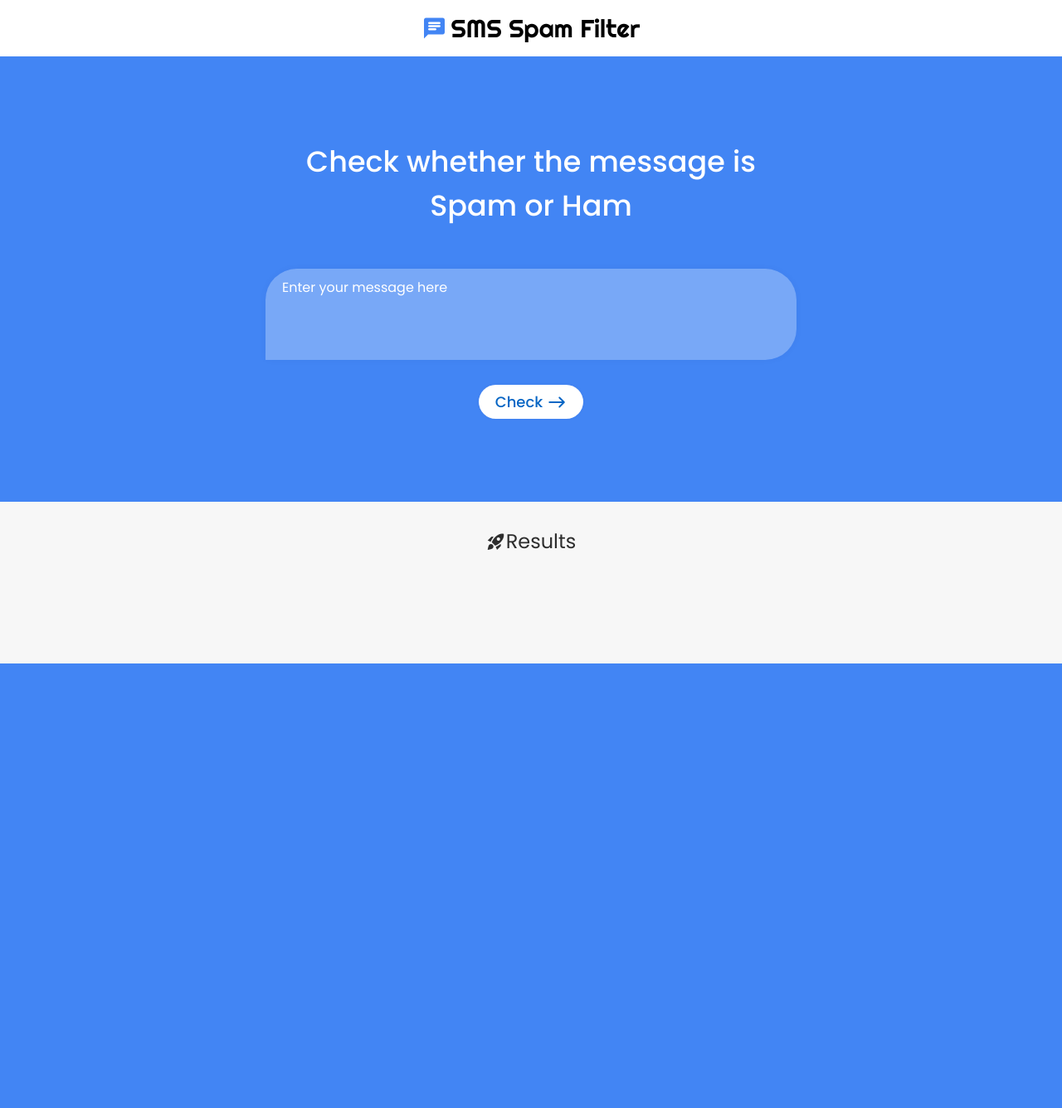
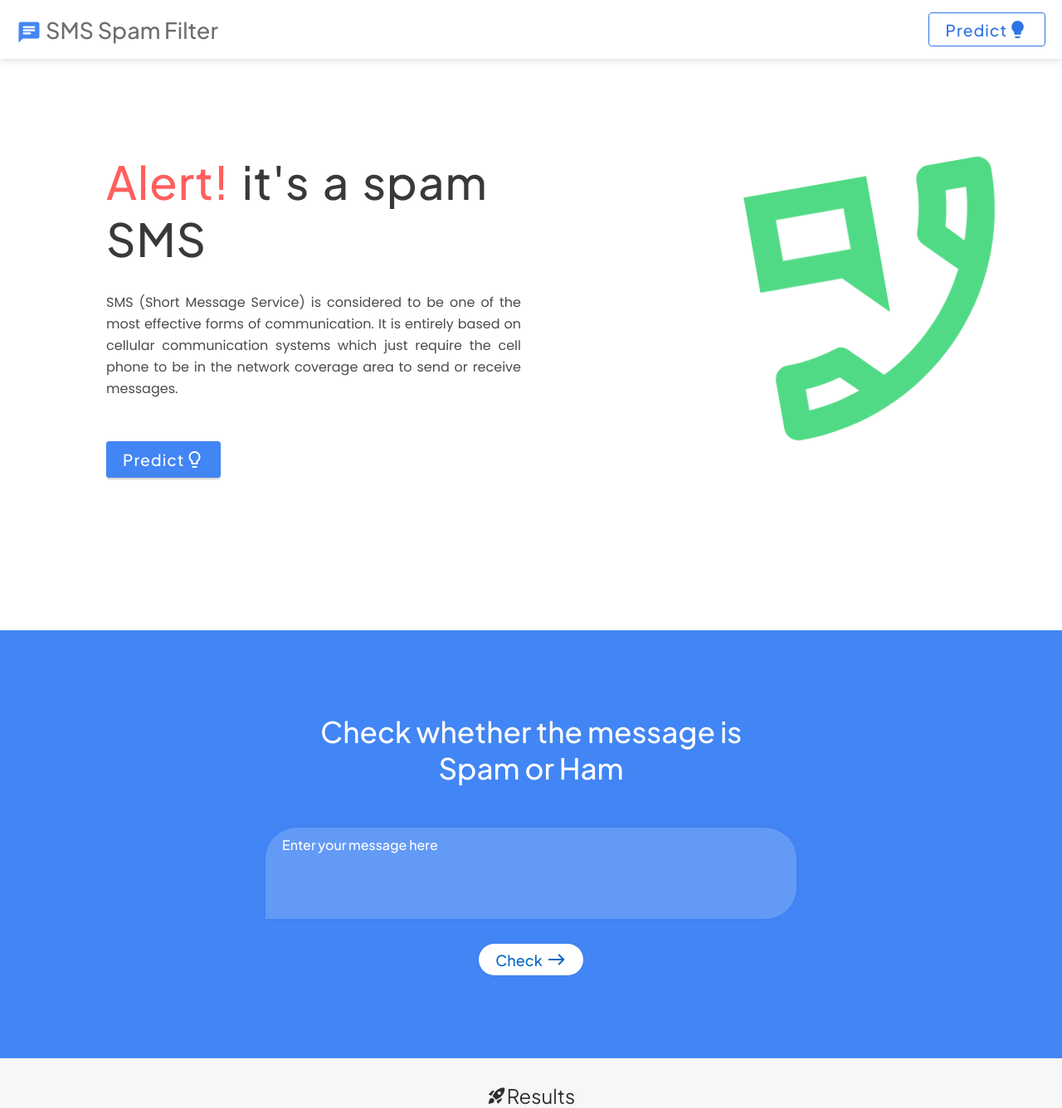
Before and after one commit to Avinashvytla351/Spam-SMS-Filtering, a Flask app: page / in a window 1280 px wide. Shown: the whole page at 83% size. Before the commit the page ends 800 px from the top, so only its background shows below. Run offline with Flask 2, Linux system fonts and the light colour scheme; parts of the project's set-up code (start-up, migrations or seed data) failed here and were passed over.

Commit message:
requirements

```diff
--- a/templates/index.html
+++ b/templates/index.html
@@ -18,6 +18,10 @@
     />
     <link
       href="https://fonts.googleapis.com/css2?family=Poppins:wght@200;300;400;500;600;700&family=Righteous&family=Roboto+Mono:wght@300;400;500;600&family=Roboto:wght@400;500;700&family=Silkscreen:wght@400;700&family=Space+Mono:wght@400;700&display=swap"
+      rel="stylesheet"
+    />
+    <link
+      href="https://fonts.googleapis.com/css2?family=Plus+Jakarta+Sans:wght@300;400;500;600;700&display=swap"
       rel="stylesheet"
     />
     <style>
@@ -50,21 +54,53 @@
         width: 100%;
       }
       .header {
+        width: 100%;
         padding: 15px 0;
         background: white;
-        color: black;
+        color: rgb(110, 110, 110);
         text-align: center;
-        font-family: Righteous;
-        font-size: 30px;
+        font-family: "Plus Jakarta Sans";
+        display: flex;
+        align-items: center;
+        font-weight: 500;
+        justify-content: space-between;
+        box-shadow: 0 0 10px rgba(0, 0, 0, 0.2);
+        margin-bottom: 2px;
+        position: fixed;
+        top: 0;
+        left: 0;
+        z-index: 1;
+      }
+      .headp1 {
+        display: flex;
+        align-items: center;
+        justify-content: space-evenly;
+        width: fit-content;
+        font-size: 27px;
+      }
+      .headp2 .predict-button {
+        margin-top: 0;
         display: flex;
         align-items: center;
         justify-content: center;
-        box-shadow: 0px -4px 24px -1px rgba(0, 0, 0, 0.2);
+        margin-right: 20px;
+        background: white;
+        color: rgb(46, 116, 228);
+        border: 0.5mm solid rgb(46, 116, 228);
+        box-shadow: none;
+        padding: 7px 20px;
+      }
+      .headp2 .predict-button span {
+        font-size: 25px;
+        color: rgb(46, 116, 228);
+        margin: 0;
       }
       .header span {
         margin-right: 5px;
         font-size: 30px;
         color: rgb(66, 133, 244);
+        margin-top: 7px;
+        margin-left: 20px;
       }
       .body {
         width: 100%;
@@ -84,7 +120,7 @@
       .main .title {
         width: 550px;
         font-size: 35px;
-        font-family: poppins;
+        font-family: "Plus Jakarta Sans";
         color: white;
         text-align: center;
         font-weight: 500;
@@ -93,15 +129,16 @@
         width: 600px;
         height: 90px;
         font-size: medium;
-        font-family: poppins;
+        font-family: "Plus Jakarta Sans";
         outline: none;
         border: none;
         border-radius: 10mm;
         padding: 10px 20px;
-        background: rgba(255, 255, 255, 0.285);
+        background: rgba(255, 255, 255, 0.167);
         box-shadow: 0 0 10px rgba(0, 0, 0, 0.037);
         resize: none;
         border-bottom-left-radius: 0mm;
+        font-weight: 500;
       }
       .main #message::placeholder {
         color: white;
@@ -118,7 +155,7 @@
       }
       .main button {
         font-size: large;
-        font-family: poppins;
+        font-family: "Plus Jakarta Sans";
         padding: 7px 20px;
         background: white;
         color: rgb(6, 101, 196);
@@ -155,7 +192,7 @@
         box-shadow: -1px 1px 7px rgba(0, 0, 0, 0.15);
         min-height: 230px;
         padding: 20px;
-        font-family: poppins;
+        font-family: "Plus Jakarta Sans";
         display: flex;
         align-items: center;
         justify-content: space-between;
@@ -177,7 +214,7 @@
       .cname {
         width: 100%;
         font-size: x-large;
-        font-weight: 500;
+        font-weight: 600;
         margin-bottom: 10px;
         display: flex;
         align-items: center;
@@ -195,6 +232,8 @@
       .pcontent {
         width: 100%;
         flex-basis: 55%;
+        font-weight: 400;
+        font-family: poppins;
       }
       .desc {
         font-size: medium;
@@ -229,7 +268,7 @@
         width: 100%;
         text-align: center;
         font-size: x-large;
-        font-family: poppins;
+        font-family: "Plus Jakarta Sans";
         font-weight: 400;
         margin-top: 30px;
         display: flex;
@@ -243,7 +282,7 @@
         align-items: flex-start;
         justify-content: space-evenly;
         flex-direction: column;
-        font-family: poppins;
+        font-family: "Plus Jakarta Sans";
         font-size: larger;
         background: white;
         padding: 10px;
@@ -308,7 +347,7 @@
       .label-top {
         font-size: 15px;
         font-weight: 600;
-        font-family: poppins;
+        font-family: "Plus Jakarta Sans";
         margin-bottom: 5px;
       }
       .data-set-accuracies {
@@ -342,6 +381,66 @@
       .block-title {
         font-weight: 400;
       }
+      .page-content {
+        width: 100%;
+        background: white;
+        font-family: "Plus Jakarta Sans";
+        height: 95vh;
+        display: flex;
+        align-items: center;
+        flex-direction: column;
+        position: relative;
+      }
+      .page-cover {
+        margin: auto;
+        width: 80%;
+      }
+      .information {
+        width: 500px;
+      }
+      .page-title {
+        font-size: 55px;
+        font-weight: 500;
+        word-spacing: 5px;
+        letter-spacing: 1px;
+        color: rgb(57, 57, 57);
+        margin-bottom: 15px;
+      }
+      .page-title span {
+        color: rgb(255, 94, 94);
+      }
+      .main-content {
+        margin-top: 30px;
+        line-height: 26px;
+        color: rgb(74, 74, 74);
+        text-align: justify;
+        font-family: poppins;
+      }
+      .predict-button {
+        font-size: larger;
+        font-weight: 500;
+        background: rgb(66, 133, 244);
+        color: white;
+        padding: 10px 20px;
+        border-radius: 1mm;
+        text-decoration: none;
+        display: block;
+        margin-top: 50px;
+        width: fit-content;
+        display: flex;
+        align-items: center;
+        justify-content: center;
+        box-shadow: 0px 2px 2px rgba(0, 0, 0, 0.2);
+        letter-spacing: 1px;
+      }
+      .main-icon {
+        position: absolute;
+        right: 10px;
+        top: 20vh;
+        font-size: 400px;
+        color: rgb(81, 218, 133);
+        transform: rotateY(180deg) rotateZ(10deg);
+      }
       @media screen and (max-width: 800px) {
         .main #message {
           width: 85vw;
@@ -359,16 +458,57 @@
         .results1 {
           flex-wrap: wrap;
         }
+        .headp2 .predict-button {
+          font-size: medium;
+          padding: 5px 10px;
+        }
+        .headp1 {
+          font-size: large;
+        }
+        .main-icon {
+          display: none;
+        }
+        .information {
+          width: 100%;
+        }
       }
     </style>
   </head>
   <body>
-    <div class="container">
-      <div class="header">
+    <div class="header">
+      <div class="headp1">
         <span class="material-icons-round"> chat </span>SMS Spam Filter
       </div>
+      <div class="headp2">
+        <a href="#main" class="predict-button"
+          >Predict<span class="material-icons"> lightbulb </span></a
+        >
+      </div>
+    </div>
+    <div class="container">
       <div class="body">
-        <div class="main">
+        <div class="page-content">
+          <div class="page-cover">
+            <div class="information">
+              <div class="page-title"><span>Alert!</span> it's a spam SMS</div>
+              <div class="main-content">
+                SMS (Short Message Service) is considered to be one of the most
+                effective forms of communication. It is entirely based on
+                cellular communication systems which just require the cell phone
+                to be in the network coverage area to send or receive messages.
+              </div>
+              <a href="#main" class="predict-button"
+                >Predict<span class="material-icons-outlined">
+                  lightbulb
+                </span></a
+              >
+            </div>
+          </div>
+          <span class="material-icons-outlined main-icon">
+            perm_phone_msg
+          </span>
+        </div>
+        <div class="main" id="main">
           <div class="title">Check whether the message is</div>
           <div class="title" style="margin-bottom: 50px">Spam or Ham</div>
           <form action="{{url_for('home')}}" method="post">
```
